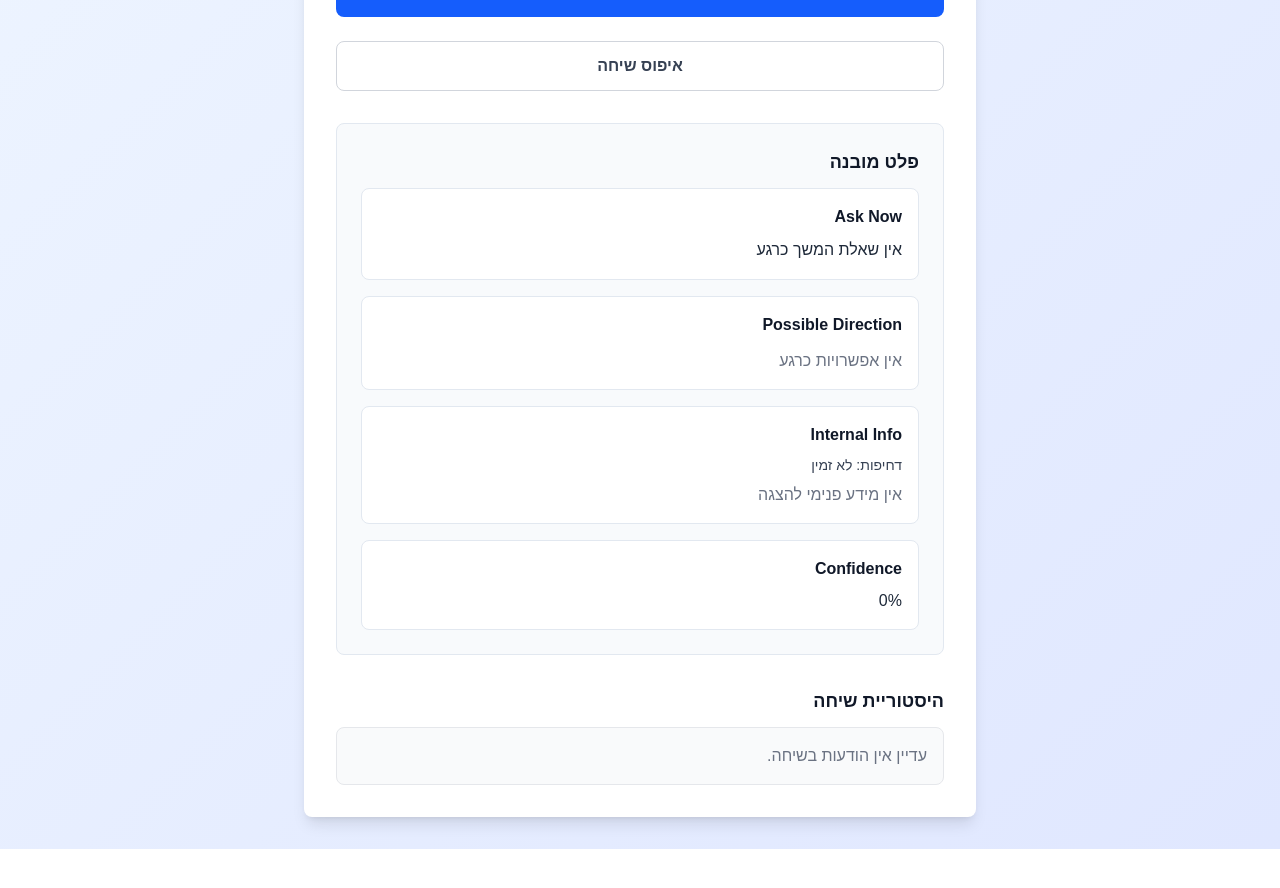
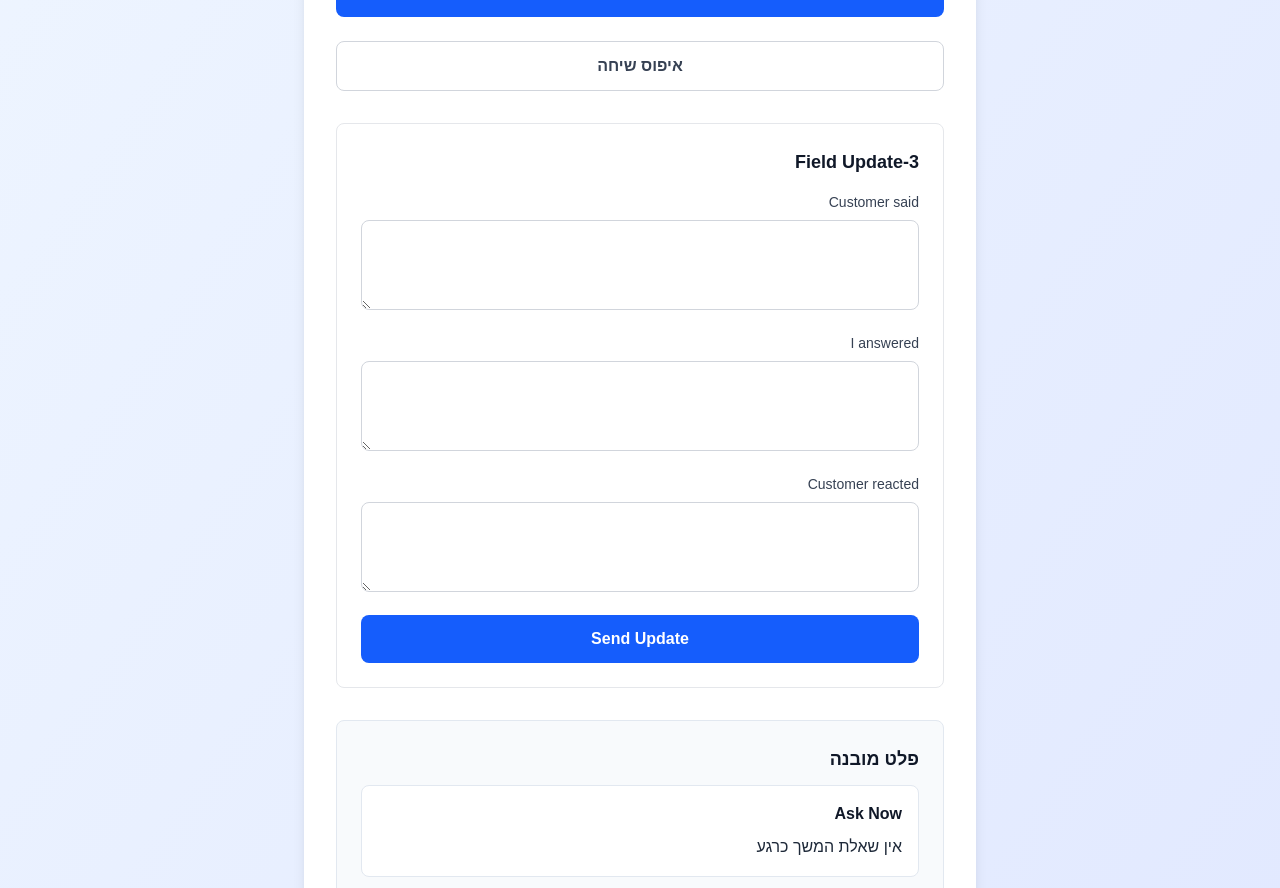
Before and after one commit to itayshabtay452/GarageTrustAsistant, a Next.js app: page / in a window 1280 px wide. Shown: the part 442-1330 px from the top of the page. Before the commit the page ends 1291 px from the top, so only its background shows below. Built offline with nearby package versions, Linux system fonts and the light colour scheme.

Commit message:
feat(ui): add 3-field update form and submit helper

```diff
--- a/app/page.tsx
+++ b/app/page.tsx
@@ -49,6 +49,9 @@ export default function Home() {
   );
   const [isCallEnded, setIsCallEnded] = useState(false);
   const [valueFeedback, setValueFeedback] = useState<"yes" | "no" | null>(null);
+  const [updateCustomerSaid, setUpdateCustomerSaid] = useState("");
+  const [updateIAnswered, setUpdateIAnswered] = useState("");
+  const [updateCustomerReacted, setUpdateCustomerReacted] = useState("");
   const [isAwaitingAgentChoice, setIsAwaitingAgentChoice] = useState(false);
   const [loading, setLoading] = useState(false);
   const [error, setError] = useState<string | null>(null);
@@ -96,28 +99,27 @@ export default function Home() {
     setIsAwaitingAgentChoice(false);
   };
 
-  const handleSubmit = async (e: React.FormEvent<HTMLFormElement>) => {
-    e.preventDefault();
+  const submitMessage = async (text: string): Promise<boolean> => {
     setLoading(true);
     setError(null);
 
     try {
-      const trimmedInput = inputText.trim();
+      const trimmedInput = text.trim();
       if (!trimmedInput) {
         setError("השדה חובה למילוי.");
         setLoading(false);
-        return;
+        return false;
       }
       if (trimmedInput.length < 3) {
         setError("הטקסט חייב להכיל לפחות 3 תווים.");
         setLoading(false);
-        return;
+        return false;
       }
 
       if (isAwaitingAgentChoice) {
         setError("יש לבחור אחת מאפשרויות התגובה לפני שממשיכים.");
         setLoading(false);
-        return;
+        return false;
       }
 
       setResponse(null);
@@ -214,13 +216,30 @@ export default function Home() {
       }
       setSelectedReplyOption(null);
       setInputText("");
+      return true;
     } catch (err) {
       // ודא שתמיד נשמר string | null בלבד
       const errorMessage =
         err instanceof Error ? err.message : "אירעה שגיאה. נסה שוב.";
       setError(errorMessage);
+      return false;
     } finally {
       setLoading(false);
+    }
+  };
+
+  const handleSubmit = async (e: React.FormEvent<HTMLFormElement>) => {
+    e.preventDefault();
+    await submitMessage(inputText);
+  };
+
+  const handleSendUpdate = async () => {
+    const mergedText = `CALL UPDATE\nCustomer said: ${updateCustomerSaid}\nI answered: ${updateIAnswered}\nCustomer reacted: ${updateCustomerReacted}`;
+    const didSubmit = await submitMessage(mergedText);
+    if (didSubmit) {
+      setUpdateCustomerSaid("");
+      setUpdateIAnswered("");
+      setUpdateCustomerReacted("");
     }
   };
 
@@ -321,6 +340,65 @@ export default function Home() {
               איפוס שיחה
             </button>
           </form>
+
+          <section
+            className="mt-8 p-6 bg-white rounded-lg border border-gray-200"
+            dir="rtl"
+          >
+            <h2 className="text-lg font-semibold text-gray-900 mb-4">
+              3-Field Update
+            </h2>
+
+            <div className="space-y-4">
+              <div>
+                <label className="block text-sm font-medium text-gray-700 mb-2">
+                  Customer said
+                </label>
+                <textarea
+                  value={updateCustomerSaid}
+                  onChange={(e) => setUpdateCustomerSaid(e.target.value)}
+                  rows={3}
+                  disabled={loading || isCallEnded}
+                  className="w-full px-4 py-2 border border-gray-300 rounded-lg focus:ring-2 focus:ring-blue-500 focus:border-transparent"
+                />
+              </div>
+
+              <div>
+                <label className="block text-sm font-medium text-gray-700 mb-2">
+                  I answered
+                </label>
+                <textarea
+                  value={updateIAnswered}
+                  onChange={(e) => setUpdateIAnswered(e.target.value)}
+                  rows={3}
+                  disabled={loading || isCallEnded}
+                  className="w-full px-4 py-2 border border-gray-300 rounded-lg focus:ring-2 focus:ring-blue-500 focus:border-transparent"
+                />
+              </div>
+
+              <div>
+                <label className="block text-sm font-medium text-gray-700 mb-2">
+                  Customer reacted
+                </label>
+                <textarea
+                  value={updateCustomerReacted}
+                  onChange={(e) => setUpdateCustomerReacted(e.target.value)}
+                  rows={3}
+                  disabled={loading || isCallEnded}
+                  className="w-full px-4 py-2 border border-gray-300 rounded-lg focus:ring-2 focus:ring-blue-500 focus:border-transparent"
+                />
+              </div>
+
+              <button
+                type="button"
+                onClick={handleSendUpdate}
+                disabled={loading || isCallEnded}
+                className="w-full bg-blue-600 hover:bg-blue-700 disabled:bg-blue-400 text-white font-semibold py-3 rounded-lg transition-colors"
+              >
+                Send Update
+              </button>
+            </div>
+          </section>
 
           {error && (
             <div className="mt-6 p-4 bg-red-50 border border-red-200 rounded-lg">
```
